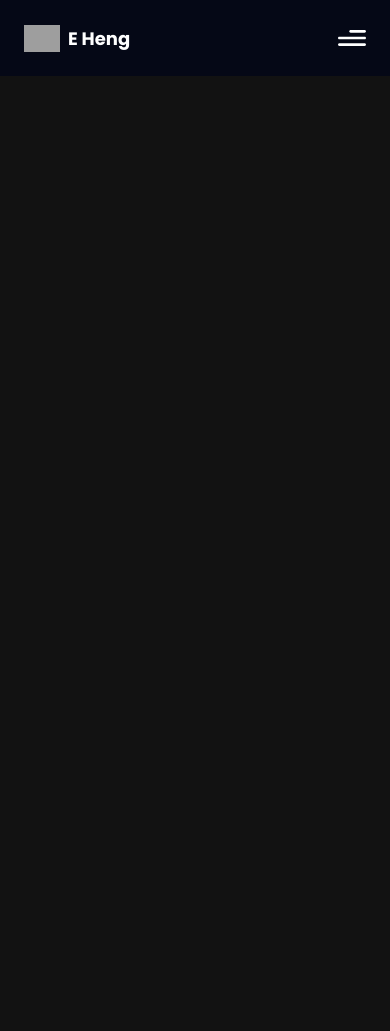
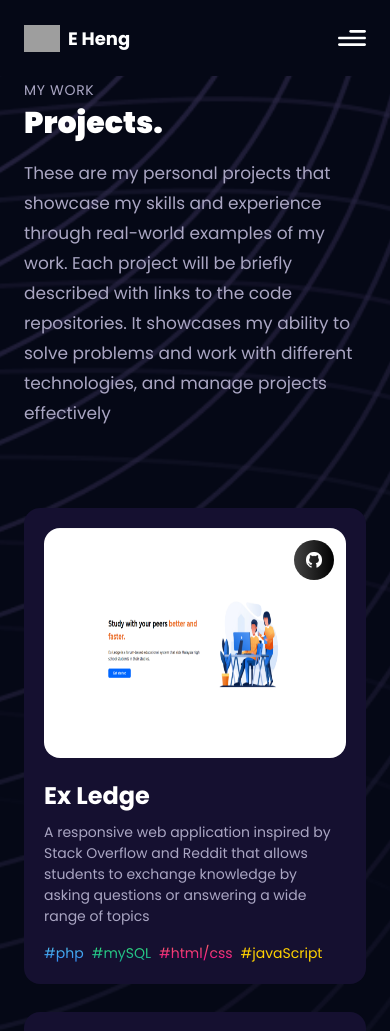
Before and after one commit to EHeng17/portfolio, a React (Vite) app: page /projects in a window 390 px wide. Shown: the top 1031 px of the page. Before the commit the page ends 844 px from the top, so only its background shows below. Built offline with nearby package versions, Linux system fonts and the light colour scheme; grey boxes are pictures that could not be loaded.

Commit message:
Modal Frame Complete

```diff
--- a/src/App.jsx
+++ b/src/App.jsx
@@ -6,7 +6,7 @@ import Projects from './Projects';
 const App = () => {
   return (
     <div>
-      <div className='relative z-0 bg-primary'>
+      <div className='z-0 bg-primary'>
         <Navbar />
         <Routes>
           <Route path='/' element={<Home />} />
--- a/src/Home.jsx
+++ b/src/Home.jsx
@@ -4,14 +4,14 @@ function Home() {
   return (
     <div className='relative z-0 bg-primary'>
         <div className='bg-hero-pattern bg-cover bg-no-repeat bg-center'>
-            <Hero />
+          <Hero />
         </div>
         <About />
         <Experience />
         <Works />
         <div className='relative z-0'>
-            <Contact />
-            <StarsCanvas />
+          <Contact />
+          <StarsCanvas />
         </div>
     </div>
   )
--- a/src/Projects.jsx
+++ b/src/Projects.jsx
@@ -1,8 +1,69 @@
+import { useState, useEffect } from 'react'
+import { AnimatePresence, motion } from 'framer-motion'
+import { fadeIn, textVariant } from './utils/motion'
+
+import { styles } from "./styles"
+import { projects } from './constants'
+import ProjectCard from './components/ProjectCard'
+import ProjectCardList from './components/ProjectCardList'
+
 function Projects() {
+
+  const [selectedCard, setSelectedCard] = useState(null)
+
+  const setCard = (data) => {
+    setSelectedCard(data)
+  }
+
+  useEffect(() => {
+    // Scroll to the top of the screen when the component mounts
+    window.scrollTo(0, 0);
+  }, []); // The empty dependency array ensures that this effect runs only once when the component mounts
+
   return (
-    <div>
-        hello
-    </div>
+    <motion.div
+      initial="hidden"
+      whileInView="show"
+      className='w-full h-full bg-hero-pattern bg-cover bg-no-repeat bg-center relative mx-auto sm:px-16 px-6 py-20'
+    >
+      {/* Header */}
+      <motion.div
+        variants={textVariant(0.1)}
+        >
+        <p className={styles.sectionSubText}>My Work</p>
+        <h2 className={styles.sectionHeadText}>Projects.</h2>
+      </motion.div>
+
+      {/* Description */}
+      <div className='w-full flex'>
+        <motion.p
+          variants={fadeIn("", "", 0.1, 1)}
+          className='mt-3 text-secondary text-[17px] leading-[30px]'
+          >
+          These are my personal projects that showcase my skills and experience through real-world examples of my work. Each project will be briefly described with links to the code repositories. It showcases my ability to solve problems and work with different technologies, and manage projects effectively
+        </motion.p>
+      </div>
+
+      {/* Project Card */}
+      <>
+        <div
+          className='mt-20 flex flex-wrap gap-7 justify-center'
+          >
+          {projects.map((project) => (
+            <ProjectCardList
+              key={project.id}
+              index={project.id} {...project}
+              setCard={setCard}
+            />
+          ))}
+        </div>
+
+        <AnimatePresence>
+          {selectedCard !== null && <ProjectCard cardId={selectedCard} setCard={setCard} key={selectedCard}/>}
+        </AnimatePresence>
+      </>
+
+    </motion.div>
   )
 }
 
--- a/src/assets/index.js
+++ b/src/assets/index.js
@@ -36,6 +36,7 @@ import exledgeHome from "./projects/ExLedge/homepage.png"
 import exledge from "./projects/ExLedge/exledge.png"
 import portfolioHomePage from './projects/Portfolio/portfolioHomepage.png'
 import airportSimulationMain from './projects/AirportSimulator/main.png'
+import dataStructureHome from './projects/DataStructure/main.png'
 
 export {
   logo,
@@ -75,4 +76,6 @@ export {
 
   airportSimulationMain,
 
+  dataStructureHome,
+
 };
--- /dev/null
+++ b/src/components/ProjectCard.jsx
@@ -0,0 +1,43 @@
+import { motion } from "framer-motion";
+import { projects } from "../constants";
+
+function ProjectCard({cardId, setCard}) {
+    const { id, name, description, tags, image, source_code_link } = projects.find(project => project.id === cardId);
+
+    return (
+      <div className="flex justify-center">
+        {/* Overlay */}
+        <motion.div
+          initial={{ opacity: 0 }}
+          animate={{ opacity: 1 }}
+          exit={{ opacity: 0, transition: { duration: 0.15 } }}
+          transition={{ duration: 0.2, delay: 0.15 }}
+          style={{ pointerEvents: "auto" }}
+          className="absolute bg-black bg-opacity-80 top-0 bottom-0 left-1/2 transform -translate-x-1/2 w-full max-w-990"
+          onClick={() => setCard(null)}
+        />
+
+        {/* Card */}
+        <div className="top-1/2 transform -translate-y-1/2 w-full relative block max-w-[700px] w-[90vw] pb-[35px] px-[35px]" style={{position: "fixed"}}>
+          <motion.div className="relative rounded-lg bg-tertiary overflow-hidden w-full h-full mx-auto" layoutId={`project-${id}`}>
+            <motion.div
+              className="card-image-container"
+            >
+              <img className="card-image" src={image} alt={name} />
+            </motion.div>
+            <motion.div
+              className="title-container"
+            >
+              <span className="category">Hello Category</span>
+              <h2>{name}</h2>
+            </motion.div>
+            <motion.div className="content-container" animate>
+              Hellur Content
+            </motion.div>
+          </motion.div>
+        </div>
+      </div>
+    );
+}
+
+export default ProjectCard
--- /dev/null
+++ b/src/components/ProjectCardList.jsx
@@ -0,0 +1,54 @@
+import { Tilt } from 'react-tilt'
+import { motion } from 'framer-motion'
+
+import { github } from "../assets"
+import { fadeIn } from '../utils/motion'
+
+function ProjectCardList({index, setCard, name, description, tags, image, source_code_link}) {
+
+  return (
+
+      <motion.div variants={fadeIn("up", "spring", index * 0.5, 0.75)} onClick={() => setCard(index)} layoutId={`project-${index}`}>
+        <Tilt className="bg-tertiary p-5 rounded-2xl sm:w-[360px] w-full h-full">
+          <div className='relative w-full h-[230px]'>
+            {/* Thumbnail */}
+            <img
+              src={image}
+              alt={name}
+              className='w-full h-full rounded-2xl'
+            />
+
+            {/* Github Button */}
+            <div className='absolute inset-0 flex justify-end m-3 card-img_hover'>
+              <div
+                onClick={() => source_code_link == "/" ? window.scrollTo(0, 0) : window.open(source_code_link, "_blank")}
+                className='black-gradient w-10 h-10 rounded-full flex justify-center items-center cursor-pointer'
+              >
+                <img
+                  src={github}
+                  alt="github"
+                  className='w-1/2 h-1/2 object-contain'
+                />
+              </div>
+            </div>
+          </div>
+
+          <div className='mt-5'>
+            <h3 className='text-white font-bold text-[24px]'>{name}</h3>
+            <p className='mt-2 text-secondary text-[14px]'>{description}</p>
+          </div>
+
+          <div className='mt-4 flex flex-wrap gap-2'>
+            {tags.map(tag => (
+              <p key={tag.name} className={`text-[14px] ${tag.color}`}>
+                #{tag.name}
+              </p>
+            ))}
+          </div>
+
+        </Tilt>
+      </motion.div>
+  )
+}
+
+export default ProjectCardList
--- a/src/components/Works.jsx
+++ b/src/components/Works.jsx
@@ -1,56 +1,11 @@
-import { Tilt } from 'react-tilt'
 import { motion } from 'framer-motion'
+import { Link } from 'react-router-dom';
 
 import { styles } from "../styles"
-import { github } from "../assets"
 import { SectionWrapper } from '../hoc'
 import { projects } from '../constants'
 import { fadeIn, textVariant } from '../utils/motion'
-
-const ProjectCard = ({index, name, description, tags, image, source_code_link}) => {
-  return (
-    <motion.div variants={fadeIn("up", "spring", index * 0.5, 0.75)}>
-      <Tilt className="bg-tertiary p-5 rounded-2xl sm:w-[360px] w-full h-full">
-        <div className='relative w-full h-[230px]'>
-          {/* Thumbnail */}
-          <img
-            src={image}
-            alt={name}
-            className='w-full h-full rounded-2xl'
-          />
-
-          {/* Github Button */}
-          <div className='absolute inset-0 flex justify-end m-3 card-img_hover'>
-            <div
-              onClick={() => source_code_link == "/" ? window.scrollTo(0, 0) : window.open(source_code_link, "_blank")}
-              className='black-gradient w-10 h-10 rounded-full flex justify-center items-center cursor-pointer'
-            >
-              <img
-                src={github}
-                alt="github"
-                className='w-1/2 h-1/2 object-contain'
-              />
-            </div>
-          </div>
-        </div>
-
-        <div className='mt-5'>
-          <h3 className='text-white font-bold text-[24px]'>{name}</h3>
-          <p className='mt-2 text-secondary text-[14px]'>{description}</p>
-        </div>
-
-        <div className='mt-4 flex flex-wrap gap-2'>
-          {tags.map(tag => (
-            <p key={tag.name} className={`text-[14px] ${tag.color}`}>
-              #{tag.name}
-            </p>
-          ))}
-        </div>
-
-      </Tilt>
-    </motion.div>
-  )
-}
+import ProjectCardList from './ProjectCardList';
 
 const Works = () => {
   return (
@@ -72,13 +27,13 @@ const Works = () => {
       <div
         className='mt-20 flex flex-wrap gap-7 justify-center'
       >
-        {projects.map((project, index) => (
-          <ProjectCard key={`project-${index}`} index={index} {...project}/>
+        {projects.slice(0, 3).map((project, index) => (
+          <ProjectCardList key={`project-${index}`} index={index} {...project}/>
         ))}
       </div>
-
       {/* See more button */}
-      {projects.length > 2 ? (
+      {projects.length > 3 ? (
+        <Link to='/projects'>
           <div className='w-full flex justify-center mt-8'>
             <div
               className="text-center p-4 bg-tertiary text-white rounded-2xl cursor-pointer hover:bg-black-200 w-1/4"
@@ -86,6 +41,7 @@ const Works = () => {
               See More
             </div>
           </div>
+        </Link>
       ) : null}
     </>
   )
--- a/src/constants/index.js
+++ b/src/constants/index.js
@@ -29,6 +29,7 @@ import {
   exledge,
   portfolioHomePage,
   airportSimulationMain,
+  dataStructureHome,
 } from "../assets";
 
 const navLinks = [
@@ -211,6 +212,7 @@ const experiences = [
 
 const projects = [
   {
+    id: 0,
     name: "Ex Ledge",
     description:
       "A responsive web application inspired by Stack Overflow and Reddit that allows students to exchange knowledge by asking questions or answering a wide range of topics",
@@ -236,6 +238,7 @@ const projects = [
     source_code_link: "https://github.com/JacksonTai/ex-ledge",
   },
   {
+    id: 1,
     name: "Portfolio",
     description:
       "A responsive personal portfolio to showcase who I am, my interests, projects, achievements, and my professional contacts.",
@@ -253,6 +256,7 @@ const projects = [
     source_code_link: "/",
   },
   {
+    id: 2,
     name: "Airport Simulation (CLI)",
     description:
       "A multithreaded airport simulation in Java. This project utilizes concurrency concepts such as threads, locks, semaphores, atomic variables, and queues",
@@ -264,6 +268,20 @@ const projects = [
     ],
     image: airportSimulationMain,
     source_code_link: "https://github.com/EHeng17/java-concurrent-airport",
+  },
+  {
+    id: 3,
+    name: "University Recommendation System (Data Structure)",
+    description:
+      "Built with various data structure algoritms to improve speed in terms of sorting and searching for university information. Trees, merge sort, quick sort, linear search, and binary search is implemented.",
+    tags: [
+      {
+        name: "c++",
+        color: "blue-text-gradient",
+      }
+    ],
+    image: dataStructureHome,
+    source_code_link: "https://github.com/tanweikang02/dstr-project",
   },
 ];
 
```
Also changed, not shown: src/assets/projects/DataStructure/main.png (added). Lines whose indentation alone changed are shown as unchanged.
